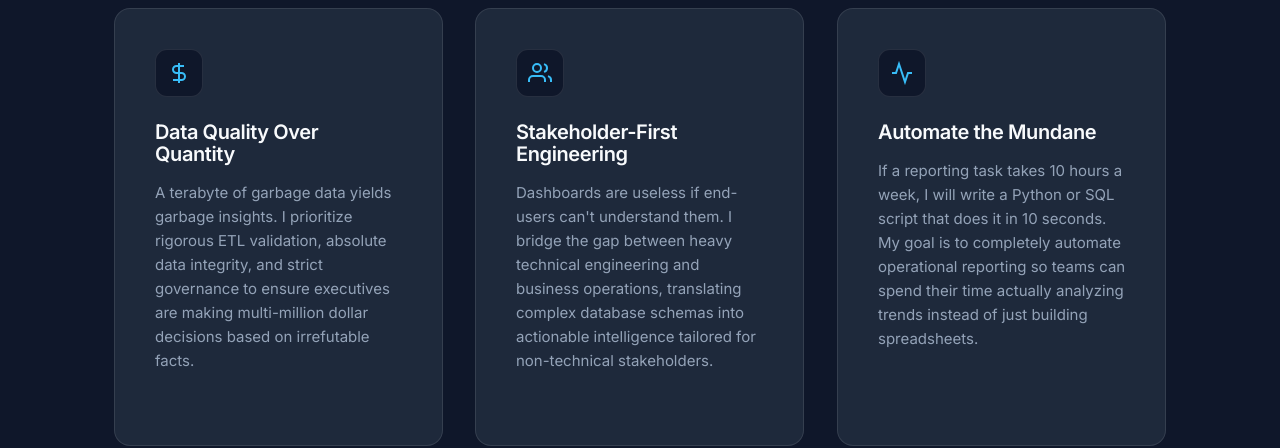
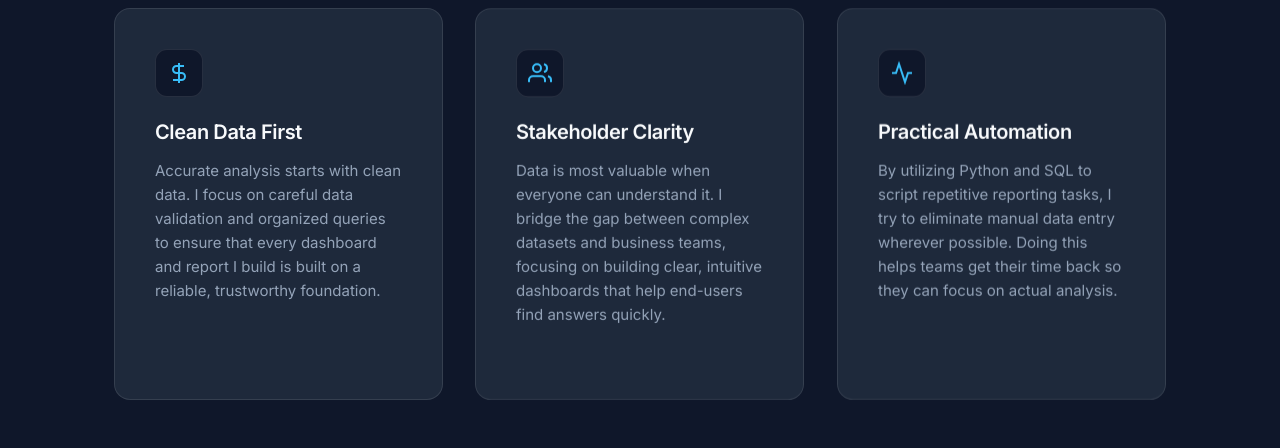
Before and after one commit to mithunk98/Mithun-portfolio, a website built with Vite: page index.html in a window 1280 px wide. Shown: the part 1340-1788 px from the top of the page. Built offline with nearby package versions, Linux system fonts and the light colour scheme.

Commit message:
Chore: Refine Data Philosophy copywriting to match mid-level BA persona

```diff
--- a/index.html
+++ b/index.html
@@ -106,8 +106,8 @@
               <div class="expertise-icon">
                 <svg width="24" height="24" viewBox="0 0 24 24" fill="none" stroke="currentColor" stroke-width="2"><path d="M12 2v20M17 5H9.5a3.5 3.5 0 0 0 0 7h5a3.5 3.5 0 0 1 0 7H6"></path></svg>
               </div>
-              <h3 class="expertise-title">Data Quality Over Quantity</h3>
-              <p class="expertise-text">A terabyte of garbage data yields garbage insights. I prioritize rigorous ETL validation, absolute data integrity, and strict governance to ensure executives are making multi-million dollar decisions based on irrefutable facts.</p>
+              <h3 class="expertise-title">Clean Data First</h3>
+              <p class="expertise-text">Accurate analysis starts with clean data. I focus on careful data validation and organized queries to ensure that every dashboard and report I build is built on a reliable, trustworthy foundation.</p>
             </div>
 
             <!-- Principle 2 -->
@@ -115,8 +115,8 @@
               <div class="expertise-icon">
                 <svg width="24" height="24" viewBox="0 0 24 24" fill="none" stroke="currentColor" stroke-width="2"><path d="M17 21v-2a4 4 0 0 0-4-4H5a4 4 0 0 0-4 4v2"></path><circle cx="9" cy="7" r="4"></circle><path d="M23 21v-2a4 4 0 0 0-3-3.87"></path><path d="M16 3.13a4 4 0 0 1 0 7.75"></path></svg>
               </div>
-              <h3 class="expertise-title">Stakeholder-First Engineering</h3>
-              <p class="expertise-text">Dashboards are useless if end-users can't understand them. I bridge the gap between heavy technical engineering and business operations, translating complex database schemas into actionable intelligence tailored for non-technical stakeholders.</p>
+              <h3 class="expertise-title">Stakeholder Clarity</h3>
+              <p class="expertise-text">Data is most valuable when everyone can understand it. I bridge the gap between complex datasets and business teams, focusing on building clear, intuitive dashboards that help end-users find answers quickly.</p>
             </div>
 
             <!-- Principle 3 -->
@@ -124,8 +124,8 @@
               <div class="expertise-icon">
                 <svg width="24" height="24" viewBox="0 0 24 24" fill="none" stroke="currentColor" stroke-width="2"><polyline points="22 12 18 12 15 21 9 3 6 12 2 12"></polyline></svg>
               </div>
-              <h3 class="expertise-title">Automate the Mundane</h3>
-              <p class="expertise-text">If a reporting task takes 10 hours a week, I will write a Python or SQL script that does it in 10 seconds. My goal is to completely automate operational reporting so teams can spend their time actually analyzing trends instead of just building spreadsheets.</p>
+              <h3 class="expertise-title">Practical Automation</h3>
+              <p class="expertise-text">By utilizing Python and SQL to script repetitive reporting tasks, I try to eliminate manual data entry wherever possible. Doing this helps teams get their time back so they can focus on actual analysis.</p>
             </div>
           </div>
         </div>
```
